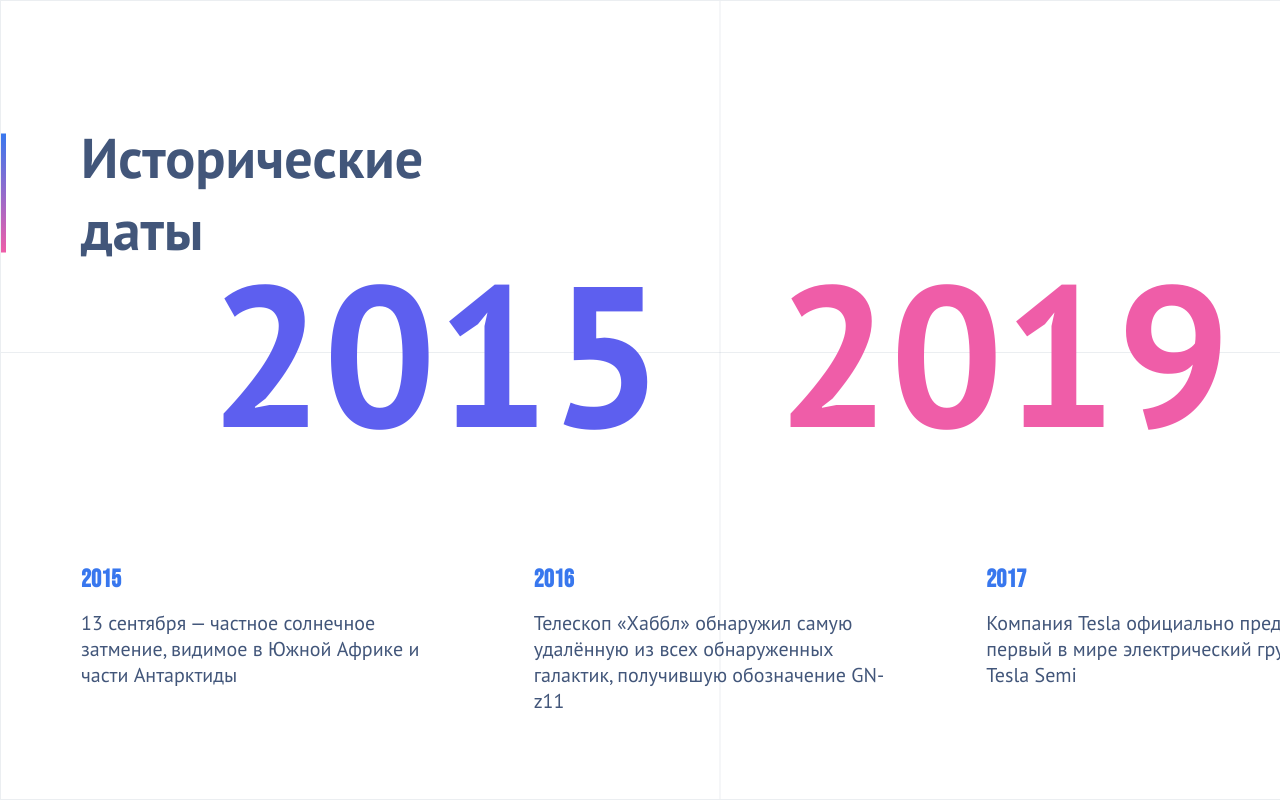
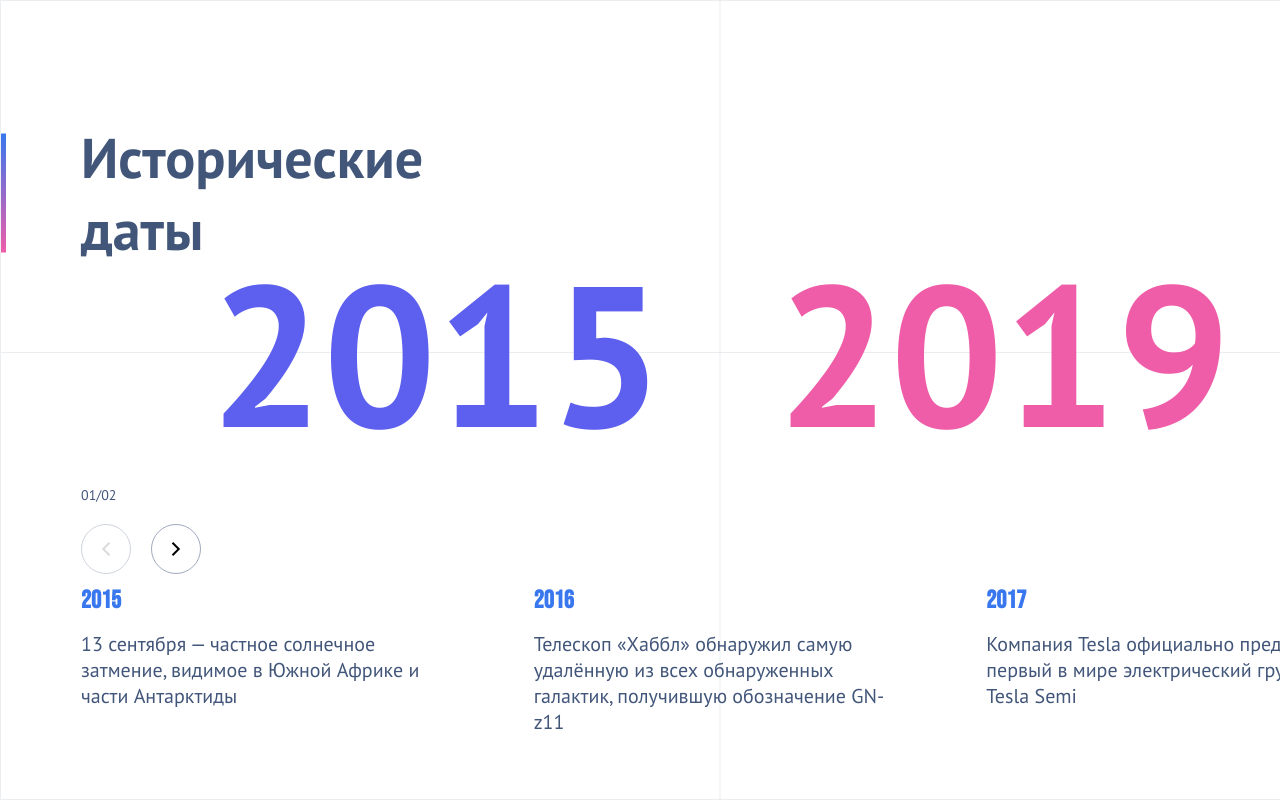
Before and after one commit to myavzur/only-slider, a React app: page / in a window 1280 px wide. Shown: the top 800 px of the page. Built offline with nearby package versions, Linux system fonts and the light colour scheme.

Commit message:
Timelapse

```diff
--- a/src/components/app/app.tsx
+++ b/src/components/app/app.tsx
@@ -7,37 +7,43 @@ import { useGSAP } from "@gsap/react";
 import { PageTitle } from '@/components/page-title';
 
 import styles from "./styles.module.scss";
-import { getEventsDateRange, historyData, sortEventsByDate } from './data';
+import { getTimelapseEventsRange, timelapseData, sortTimelapseEventsByDate } from './data';
 import { Slider } from '@/components/slider';
 import { PageLayout } from '../page-layout';
-
-const nowYear = new Date().getFullYear();
+import { Icon } from '../icon';
+import { padZero } from '@/helpers';
 
 export const App = () => {
-  const [history, setHistory] = useState(historyData[0]);
-  const initialRange = useRef(getEventsDateRange(history.events));
+  const [timelapse, setTimelapse] = useState(timelapseData[0]);
 
-  const sortedHistoryEvents = useMemo(() => {
-    return sortEventsByDate(history.events);
-  }, [history]);
+  const timelapsePosition = useMemo(() => {
+    const idx = timelapseData.findIndex(({ id }) => id === timelapse.id);
+    return idx + 1;
+  }, [timelapse]);
+
+  const initialTimelapseRange = useRef(getTimelapseEventsRange(timelapse.events));
+
+  const sortedTimelapseEvents = useMemo(() => {
+    return sortTimelapseEventsByDate(timelapse.events);
+  }, [timelapse]);
 
   const rangeMinEl = useRef<HTMLSpanElement | null>(null);
   const rangeMaxEl = useRef<HTMLSpanElement | null>(null);
   const sliderEl = useRef<HTMLDivElement | null>(null);
 
-  const handleSelectHistory = useCallback((id: number) => {
-    if (history.id === id) return;
+  const handleSelectTimelapse = useCallback((id: number) => {
+    if (timelapse.id === id) return;
 
-    const newHistory = historyData.find((history) => history.id === id);
-    if (!newHistory) return;
+    const newTimelapse = timelapseData.find((timelapse) => timelapse.id === id);
+    if (!newTimelapse) return;
 
     const timeline = gsap.timeline();
-    const range = getEventsDateRange(newHistory.events);
+    const range = getTimelapseEventsRange(newTimelapse.events);
 
     timeline
       .to(sliderEl.current, {
         opacity: 0,
-        onComplete: () => setHistory(newHistory)
+        onComplete: () => setTimelapse(newTimelapse)
       }, "time-travel")
       .to(rangeMinEl.current, {
         innerText: range.min,
@@ -55,15 +61,30 @@ export const App = () => {
     timeline
       .to(sliderEl.current, { opacity: 1 }, "finish")
       .from(sliderEl.current, { y: 0 }, "finish");
-  }, [history]);
+  }, [timelapse]);
+
+  const prevTimelapse = () => {
+    const currentIdx = timelapseData.findIndex((data) => data.id === timelapse.id);
+    if (currentIdx === 0) return;
+
+    const newTimelapse = timelapseData[currentIdx - 1];
+    handleSelectTimelapse(newTimelapse.id);
+  };
+
+  const nextTimelapse = () => {
+    const currentIdx = timelapseData.findIndex((data) => data.id === timelapse.id);
+    if (currentIdx === timelapseData.length - 1) return;
+
+    const newTimelapse = timelapseData[currentIdx + 1];
+    handleSelectTimelapse(newTimelapse.id);
+  };
 
   return (
     <PageLayout>
       <div className={styles.content}>
         <PageTitle className={styles.content__title}>Исторические даты</PageTitle>
 
-        <div className={styles.content__controller}>
-          <div className={styles.controller}>
+        <div className={cn(styles.content__controller, styles.controller)}>
           <div className={cn(styles.controller__line, styles.controller__line_vertical)} />
           <div className={cn(styles.controller__line, styles.controller__line_horizontal)} />
 
@@ -71,24 +92,46 @@ export const App = () => {
             <span
               ref={rangeMinEl}
               className={cn(styles.range__value, styles.range__value_min)}
-                onClick={() => handleSelectHistory(1)}
+              onClick={() => handleSelectTimelapse(1)}
             >
-                {initialRange.current.min}
+              {initialTimelapseRange.current.min}
             </span>
 
             <span
               ref={rangeMaxEl}
               className={cn(styles.range__value, styles.range__value_max)}
-                onClick={() => handleSelectHistory(2)}
+              onClick={() => handleSelectTimelapse(2)}
             >
-                {initialRange.current.max}
+              {initialTimelapseRange.current.max}
             </span>
+          </div>
+
+          <div className={styles.controller__navigation}>
+            <span className={styles.controller__progress}>
+              {padZero(timelapsePosition)}/{padZero(timelapseData.length)}
+            </span>
+
+            <div className={styles.controller__controls}>
+              <button
+                className={styles.controller__control}
+                onClick={prevTimelapse}
+                disabled={timelapsePosition === 1}
+              >
+                <Icon icon="arrow-left" />
+              </button>
+              <button
+                className={styles.controller__control}
+                onClick={nextTimelapse}
+                disabled={timelapsePosition === timelapseData.length}
+              >
+                <Icon icon="arrow-left" isMirrored={true} />
+              </button>
             </div>
           </div>
         </div>
 
         <div className={styles.content__slider} ref={sliderEl}>
-          <Slider slides={sortedHistoryEvents}>
+          <Slider slides={sortedTimelapseEvents}>
             {(slide) => (
               <div className={styles.event} key={slide.text}>
                 <h3 className={styles.event__date}>{slide.year}</h3>
--- a/src/components/app/data/index.ts
+++ b/src/components/app/data/index.ts
@@ -1 +1 @@
-export * from "./history-data";
+export * from "./timelapse-data";
--- a/src/components/app/data/history-data.ts
+++ b/src/components/app/data/timelapse-data.ts
@@ -1,19 +1,19 @@
-interface HistoryEvent {
+interface TimelapseEvent {
 	year: number;
 	text: string;
 }
 
-interface History {
+interface Timelapse {
 	id: number;
 	name: string;
-	events: HistoryEvent[];
+	events: TimelapseEvent[];
 }
 
-export const sortEventsByDate = (events: HistoryEvent[]) => {
+export const sortTimelapseEventsByDate = (events: TimelapseEvent[]) => {
 	return events.sort((a, b) => a.year - b.year);
 };
 
-export const getEventsDateRange = (events: HistoryEvent[]) => {
+export const getTimelapseEventsRange = (events: TimelapseEvent[]) => {
 	const dates = events.map((event) => event.year);
 
 	return {
@@ -22,7 +22,7 @@ export const getEventsDateRange = (events: HistoryEvent[]) => {
 	};
 };
 
-export const historyData: History[] = [
+export const timelapseData: Timelapse[] = [
 	{
 		id: 1,
 		name: "Наука",
--- a/src/components/app/styles.module.scss
+++ b/src/components/app/styles.module.scss
@@ -35,10 +35,9 @@
 
 	&__slider {
 		position: absolute;
+		bottom: 8%;
 		left: 50%;
 		transform: translateX(-50%);
-		right: 80px;
-		bottom: 85px;
 		width: calc(100% - var(--padding-x) * 2);
 		z-index: 100;
 	}
@@ -53,7 +52,6 @@
 	&__line {
 		position: absolute;
 		background-color: rgba(66, 86, 122, 10%); // COLORS.
-
 		&_horizontal {
 			height: 1px;
 			width: 100%;
@@ -91,6 +89,42 @@
 			}
 		}
 	}
+
+	&__navigation {
+		position: absolute;
+		bottom: 22.5%;
+		transform: translateY(-50%);
+		left: var(--padding-x);
+	}
+
+	&__progress {
+		color: #42567A; // COLORS.
+		font-size: 14px;
+	}
+
+	&__controls {
+		padding-top: 20px;
+		display: flex;
+		align-items: center;
+		gap: 20px;
+	}
+
+	&__control {
+		width: 50px;
+		height: 50px;
+		display: flex;
+		align-items: center;
+		justify-content: center;
+		border: 1px solid rgba(66, 86, 122, 50%); // COLORS.
+		border-radius: 50%;
+		padding: 17px;
+		opacity: 1;
+		transition: opacity 300ms ease-in-out;
+
+		&:disabled {
+			opacity: 0.5;
+		}
+	}
 }
 
 .event {
--- a/src/components/icon/styles.module.scss
+++ b/src/components/icon/styles.module.scss
@@ -0,0 +1,3 @@
+.mirrored {
+	transform: rotate(180deg);
+}
--- a/src/components/slider/slider.tsx
+++ b/src/components/slider/slider.tsx
@@ -33,7 +33,6 @@ export const Slider = <T extends unknown>({ slides, children, className }: Slide
 
 	const handleSlidePrev = useCallback(() => {
 		if (!sliderEl.current) return;
-
 		const swiper = sliderEl.current.swiper;
 		swiper.slidePrev();
 
@@ -42,7 +41,6 @@ export const Slider = <T extends unknown>({ slides, children, className }: Slide
 
 	const handleSlideNext = useCallback(() => {
 		if (!sliderEl.current) return;
-
 		const swiper = sliderEl.current.swiper;
 		swiper.slideNext();
 
@@ -81,7 +79,7 @@ export const Slider = <T extends unknown>({ slides, children, className }: Slide
 				className={cn(styles.slider__control, styles.slider__control_next)}
 				onClick={handleSlideNext}
 			>
-				<Icon icon="arrow-left" />
+				<Icon icon="arrow-left" isMirrored={true} />
 			</button>
 		</div>
 	);
--- a/src/components/slider/styles.module.scss
+++ b/src/components/slider/styles.module.scss
@@ -30,7 +30,6 @@
 
 		&_next {
 			left: calc(100% + 20px);
-			transform: rotate(180deg);
 		}
 	}
 }
--- /dev/null
+++ b/src/helpers/index.ts
@@ -0,0 +1 @@
+export * from "./pad-zero";
--- /dev/null
+++ b/src/helpers/pad-zero.ts
@@ -0,0 +1,3 @@
+export const padZero = (num: number) => {
+	return num < 10 ? `0${num}` : `${num}`;
+};
```
Lines whose indentation alone changed are shown as unchanged.
